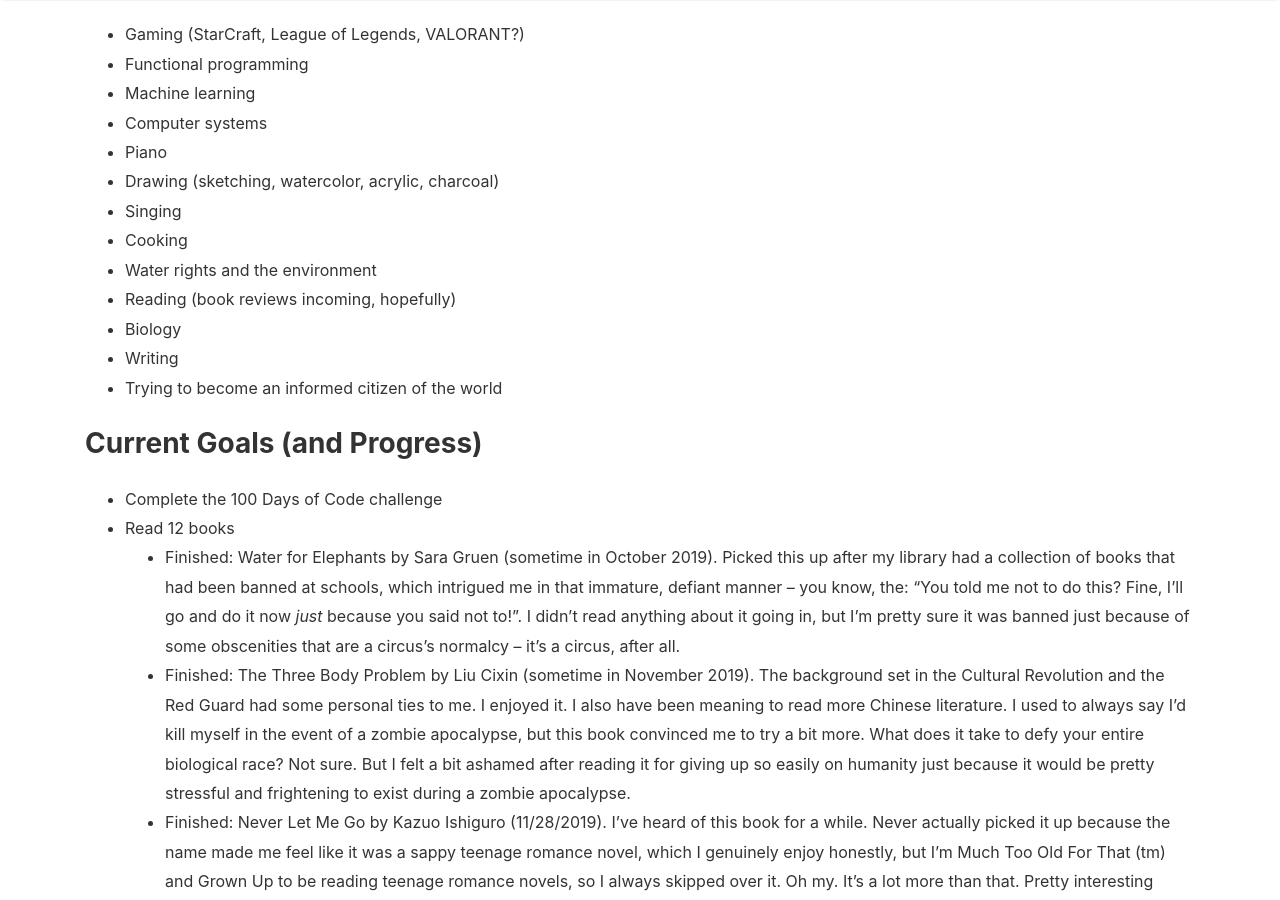
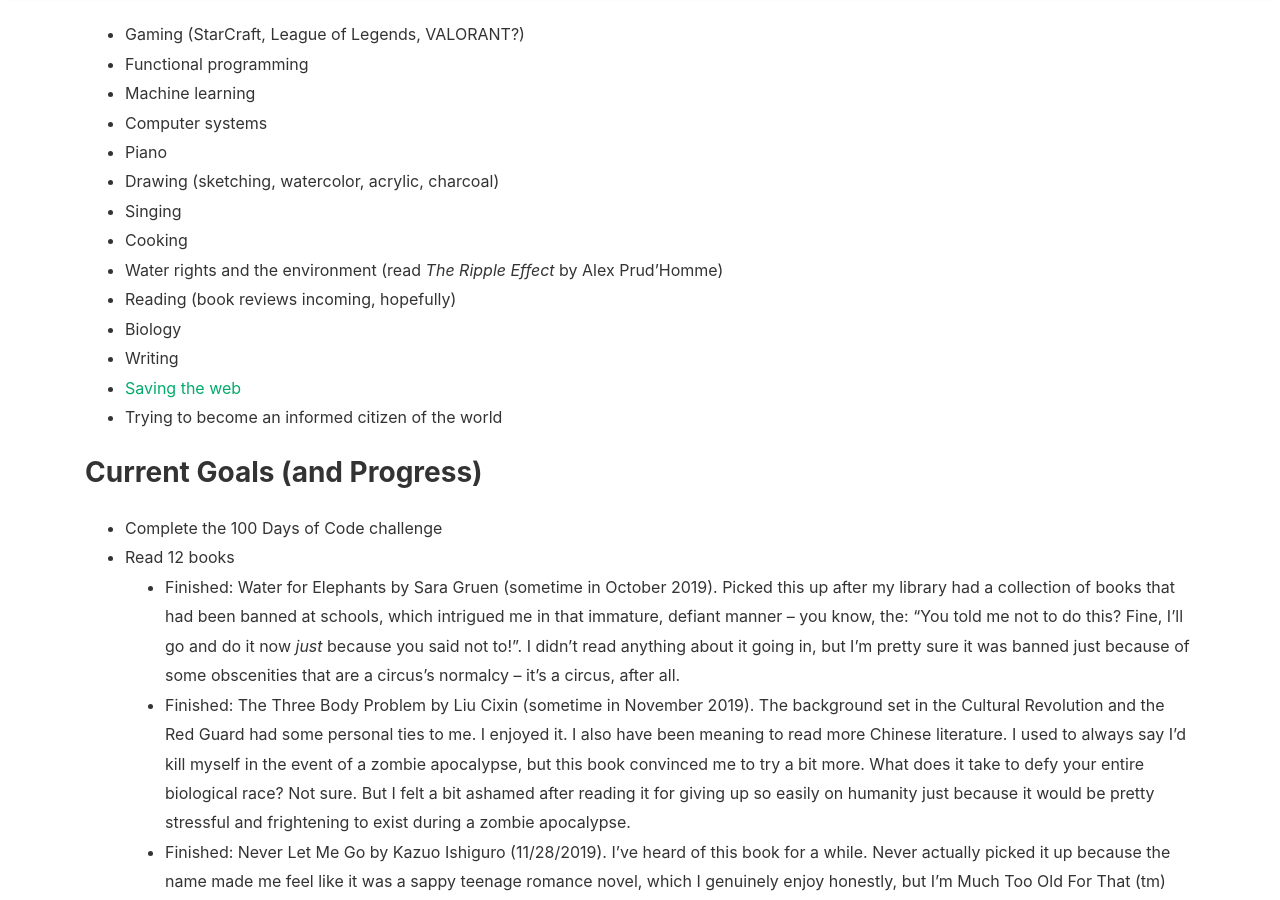
Before and after one commit to gyyu/gyyu.github.io, a Jekyll site: the page built from _pages/about.md, in a window 1280 px wide and 900 px high, scrolled down 1410 px. Built offline with Jekyll 4.4.1, drawn with Linux system fonts in a browser that asks for light colours; nearby versions of some CDN libraries.

Commit message:
Updated interests

```diff
--- a/_pages/about.md
+++ b/_pages/about.md
@@ -60,10 +60,11 @@ find it mildly valuable. And while I still have that feeling, I'll keep this pla
 - Drawing (sketching, watercolor, acrylic, charcoal)
 - Singing
 - Cooking
-- Water rights and the environment
+- Water rights and the environment (read _The Ripple Effect_ by Alex Prud'Homme)
 - Reading (book reviews incoming, hopefully)
 - Biology
 - Writing
+- [Saving the web](https://medium.com/matter/the-web-we-have-to-save-2eb1fe15a426)
 - Trying to become an informed citizen of the world
 
 ### Current Goals (and Progress)
```
